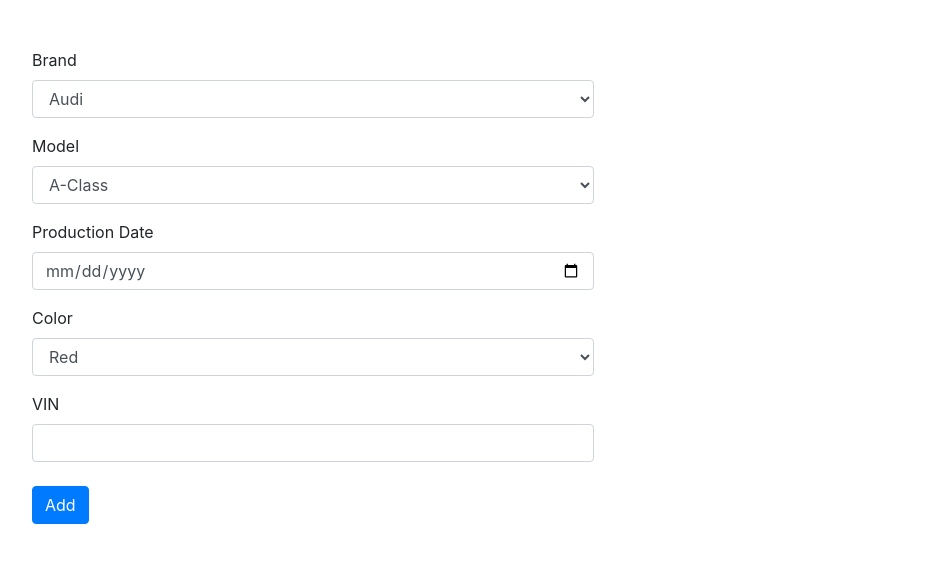
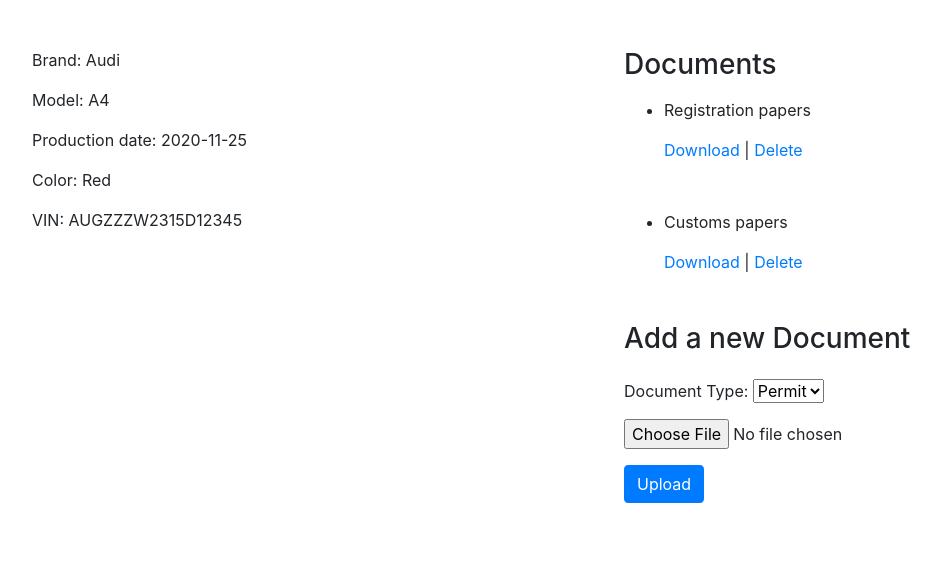
Before and after one commit to MajdSheikh/python_team_project, a Django app: template carchive_proj/carchive_app/templates/show_car.html in a window 1280 px wide. Shown: the part 96-659 px from the top of the page, without its empty margins (31-972 px from the left). Run offline with Django 3.2, Linux system fonts and the light colour scheme; the template is opened without the code that fills it, so the values that code supplies are empty.

Commit message:
show car and documents template add

```diff
--- a/carchive_proj/carchive_app/templates/show_car.html
+++ b/carchive_proj/carchive_app/templates/show_car.html
@@ -5,7 +5,7 @@
     <meta charset="UTF-8" />
     <meta http-equiv="X-UA-Compatible" content="IE=edge" />
     <meta name="viewport" content="width=device-width, initial-scale=1.0" />
-    <title>Add a new car</title>
+    <title>Car</title>
     <link rel="stylesheet" href="https://cdn.jsdelivr.net/npm/bootstrap@4.3.1/dist/css/bootstrap.min.css"
         integrity="sha384-ggOyR0iXCbMQv3Xipma34MD+dH/1fQ784/j6cY/iJTQUOhcWr7x9JvoRxT2MZw1T" crossorigin="anonymous" />
 </head>
@@ -27,44 +27,61 @@
 
     <main class="mx-5 row">
         <div class="my-5 col">
-            <form action="add_new_car/" method="POST" class="">
-                <!-- {% csrf_token %} -->
             <div>
-                    <label for="brand" class="form-label">Brand</label>
-                    <select id="brand" name="brand" class="form-control">
-                        <option vlaue="Audi">Audi</option>
-                    </select>
+                <p>Brand: <span>Audi</span></p>
             </div>
             <div class="my-3">
-                    <label for="model" class="form-label">Model</label>
-                    <select id="model" name="model" class="form-control">
-                        <option vlaue="A-Class">A-Class</option>
-                    </select>
+                <p>Model: <span>A4</span></p>
             </div>
 
             <div class="my-3">
-                    <label for="date" class="form-label">Production Date</label>
-                    <input type="date" value="date" name="date" class="form-control" />
+                <p>Production date: <span>2020-11-25</span></p>
             </div>
             <div class="my-3">
-                    <label for="color" class="form-label">Color</label>
-                    <select id="color" name="color" class="form-control">
-                        <option vlaue="red">Red</option>
-                        <option vlaue="black">Black</option>
-                        <option vlaue="white">White</option>
-                        <option vlaue="blue">Blue</option>
+                <p>Color: <span>Red</span></p>
+            </div>
+            <div class="my-3">
+                <p>VIN: <span>AUGZZZW2315D12345</span></p>
+            </div>
+            <div class="my-3">
+            </div>
+        </div>
+        <div class="my-5 col">
+            <div>
+                <h3>Documents</h3>
+                <ul>
+                    <li class="my-3">
+                        <p>Registration papers</p>
+                        <a href="">Download</a>
+                        <span>|</span>
+                        <a href="">Delete</a>
+                    </li>
+                    <li class="my-5">
+                        <p>Customs papers</p>
+                        <a href="">Download</a>
+                        <span>|</span>
+                        <a href="">Delete</a>
+                    </li>
+                </ul>
+                <div>
+                    <h3>Add a new Document</h3>
+                    <form action="">
+                        <div>
+                            <label for="doc-type" class="my-3">Document Type:</label>
+                            <select name="doc_type" id="doc_type">
+                                <option value="permit">Permit</option>
                             </select>
                         </div>
-                <div class="my-3">
-                    <label for="vin" class="form-label">VIN</label>
-                    <input type="text" name="vin" class="form-control" />
+                        <div>
+                            <input type="file" name="document_upload" id="document_upload">
                         </div>
-                <div class="my-3">
-                    <button type="submit" class="btn btn-primary my-2">Add</button>
-                </div>
+                        <input type="submit" value="Upload" class="btn btn-primary my-3">
                     </form>
                 </div>
-        <div class="col"></div>
+
+            </div>
+        </div>
+
     </main>
 </body>
 
```
Lines whose indentation alone changed are shown as unchanged.
